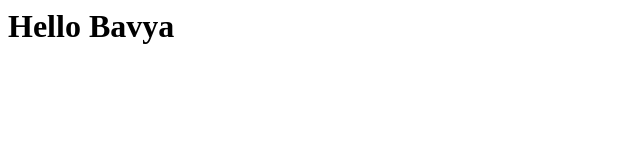
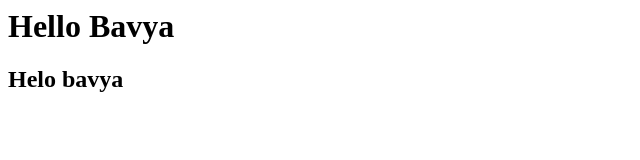
Before and after one commit to cloudrural/zyx, a plain HTML site: page index.html in a window 1280 px wide. Shown: the whole page, without its empty margins (0-640 px from the left). Drawn offline with Linux system fonts and the light colour scheme.

Commit message:
1.1.2
second commit in new branch

```diff
--- a/index.html
+++ b/index.html
@@ -1,4 +1,5 @@
 <html>
   <h1> Hello Bavya</h1>
+  <h2> Helo bavya</h2>
 
 </html>
```
